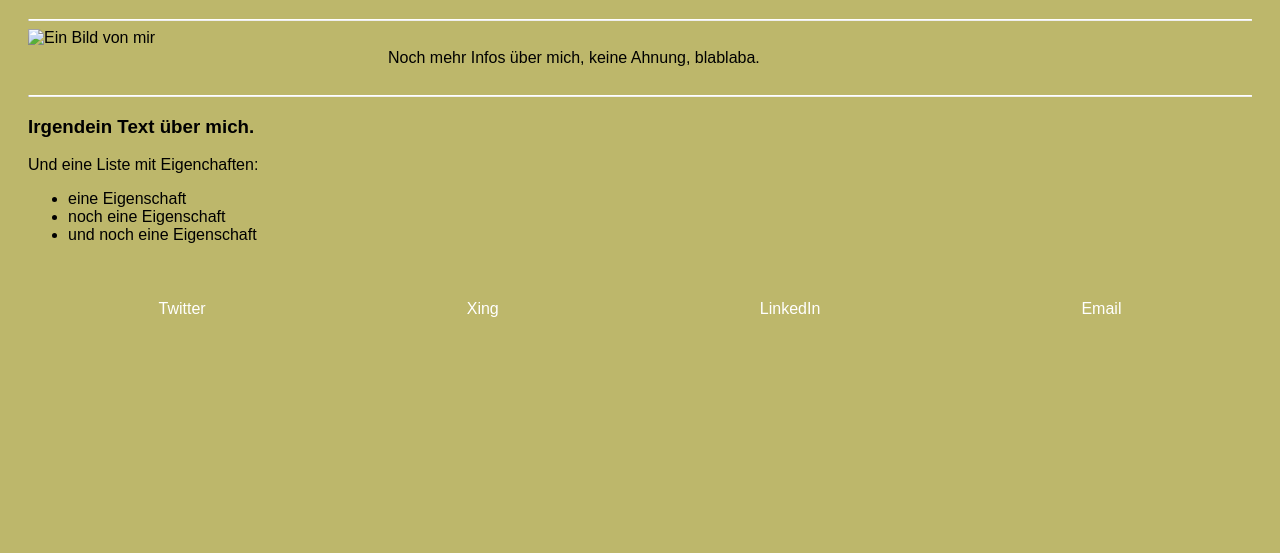
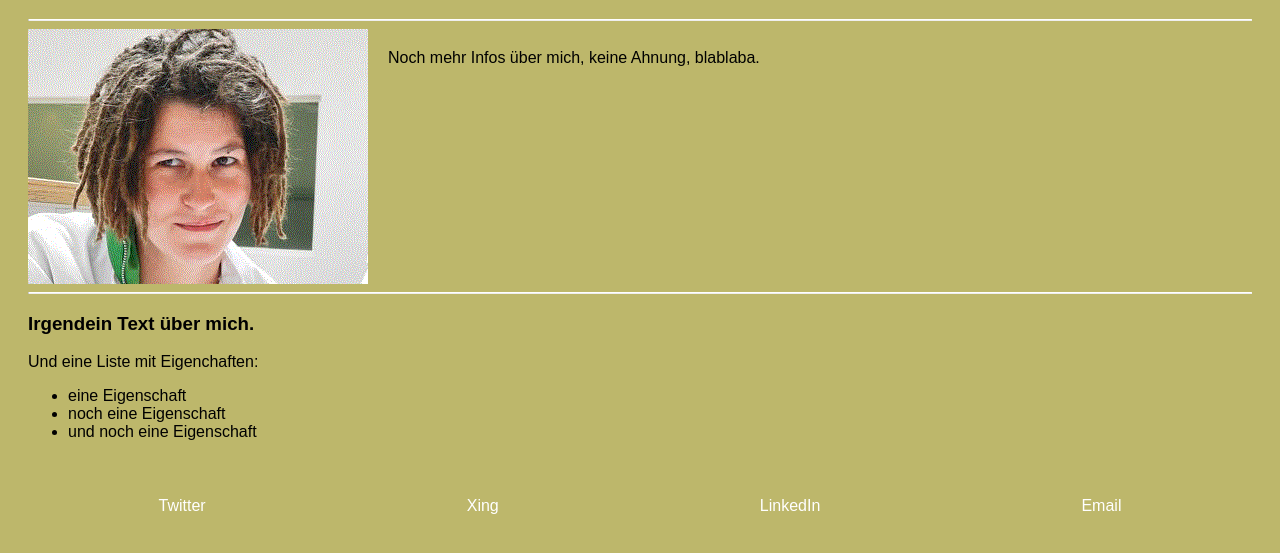
Before and after one commit to msirisko/portfolio, a plain HTML site: page index.html in a window 1280 px wide. Shown: the part 89-642 px from the top of the page. Drawn offline with Linux system fonts and the light colour scheme.

Commit message:
Update index.html

```diff
--- a/index.html
+++ b/index.html
@@ -8,7 +8,7 @@
 <body>
 <div><h1>Mein Name ist Mirja.</h1></div>
 <hr>
-<div class="infos"><img src="bilder/MS_AG_Sedding.tif" width=340px alt="Ein Bild von mir">
+<div class="infos"><img src="bilder/MS_AG_Sedding.gif" width=340px alt="Ein Bild von mir">
 <div class="textfeld">Noch mehr Infos über mich, keine Ahnung, blablaba.</div>
 </div>
 <hr>
```
